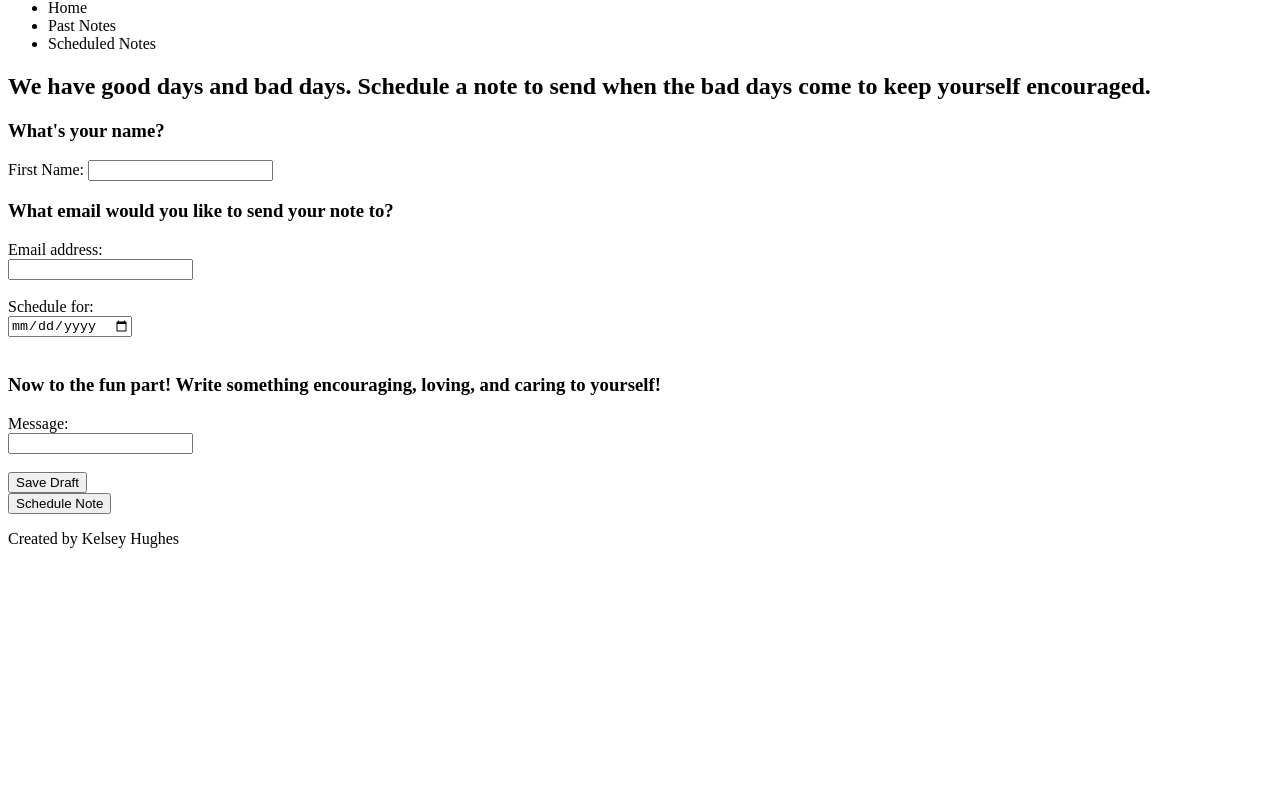
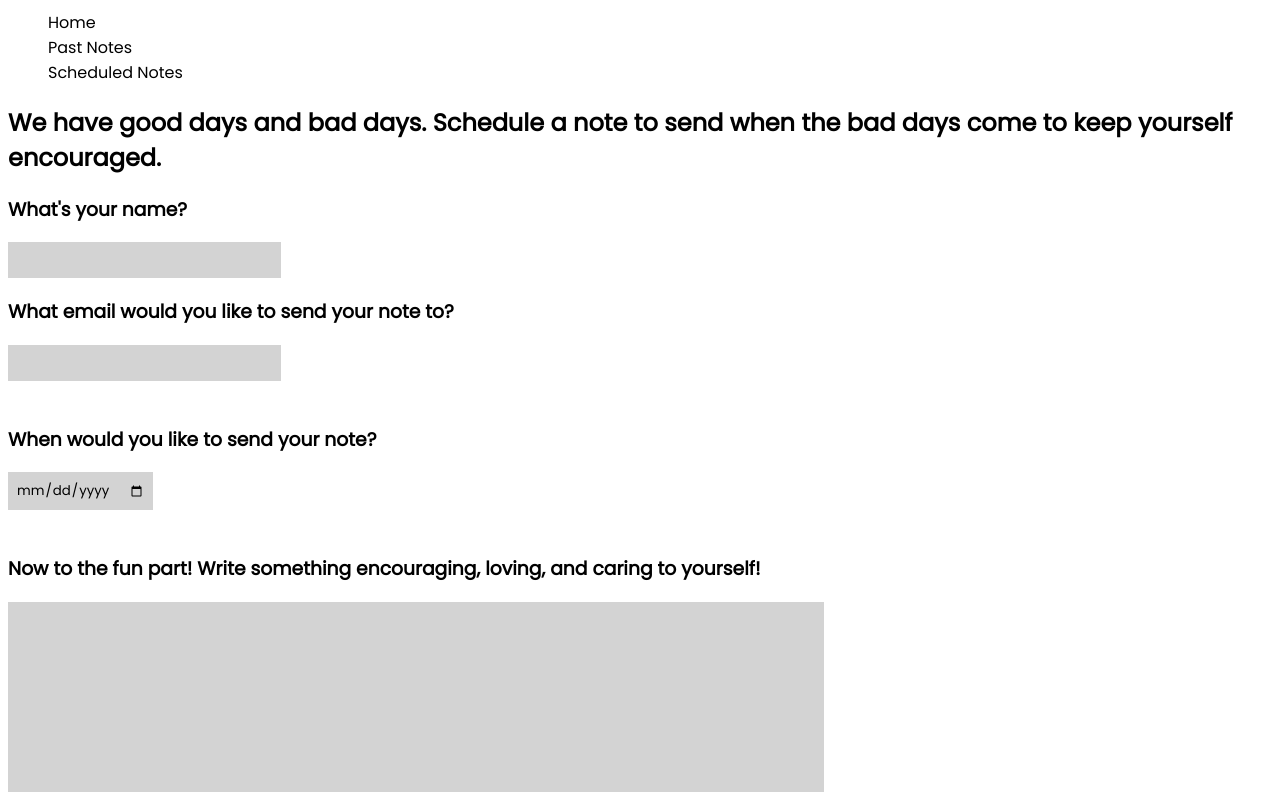
Before and after one commit to kelbri10/Note2Self, a plain HTML site: page index.html in a window 1280 px wide. Shown: the part 81-873 px from the top of the page. Before the commit the page ends 800 px from the top, so only its background shows below. Drawn offline with Linux system fonts and the light colour scheme.

Commit message:
added focus and hover pseudo-elements to form, removed list-style from nav

```diff
--- a/css/style.css
+++ b/css/style.css
@@ -0,0 +1,39 @@
+*{
+    font-family: 'Poppins', sans-serif;
+}
+
+/*nav bar styling*/
+.main-nav ul{
+    list-style-type: none;
+}
+
+
+/*form styling */
+/*1 rem = 10px */
+input[type=text], input[type=date]{
+    background-color: #d3d3d3;
+    border-style: none;
+    padding: 0.5rem;
+}
+
+#new-note input[type=text]{
+    width: 50rem;
+    height: 25rem;
+}
+
+input[type=text]:focus, input[type=date]:focus{
+    background-color: white;
+}
+
+input[type=button] {
+    border-style: none;
+    border-radius: 5rem;
+
+    padding: 1rem;
+}
+
+input[type=button]:hover{
+    cursor: pointer;
+    background-color: black;
+    color: white;
+}
--- a/index.html
+++ b/index.html
@@ -34,27 +34,24 @@
     <form class='note'>
         <div id = 'information'>
             <h3 class='form-questions'>What's your name? </h3>
-            <label for='first-name'>First Name: </label>
             <input type='text' id='first-name' name='first-name'>
 
             <h3 class='form-questions'> What email would you like to send your note to? </h3>
-            <label for='email'>Email address: </label><br>
             <input type='text' id='email' name='email'><br><br>
         </div>
 
         <div id = 'date'>
-            <label for='date'>Schedule for: </label><br>
+            <h3>When would you like to send your note?</h3>
             <input type='date' id='date' name='date'><br><br>
         </div>
 
         <div id='new-note'>
             <h3>Now to the fun part! Write something encouraging, loving, and caring to yourself!</h3>
-            <label for='new-note'>Message: </label><br>
             <input type='text' id='new-note' name='new-note'><br><br>
         </div>
 
         <div id='form-buttons'>
-            <input type='button' value='Save Draft'><br>
+            <input type='button' value='Save Draft'>
             <input type='button' value='Schedule Note'>
         </div>
 
```
